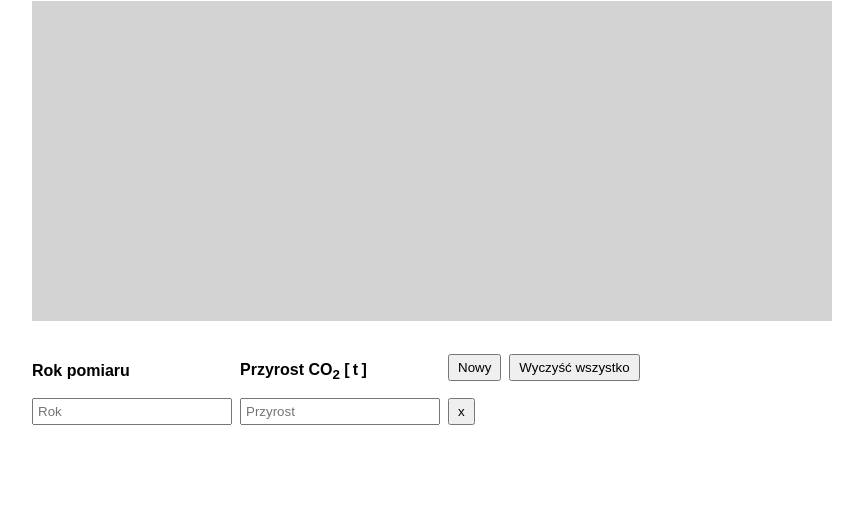
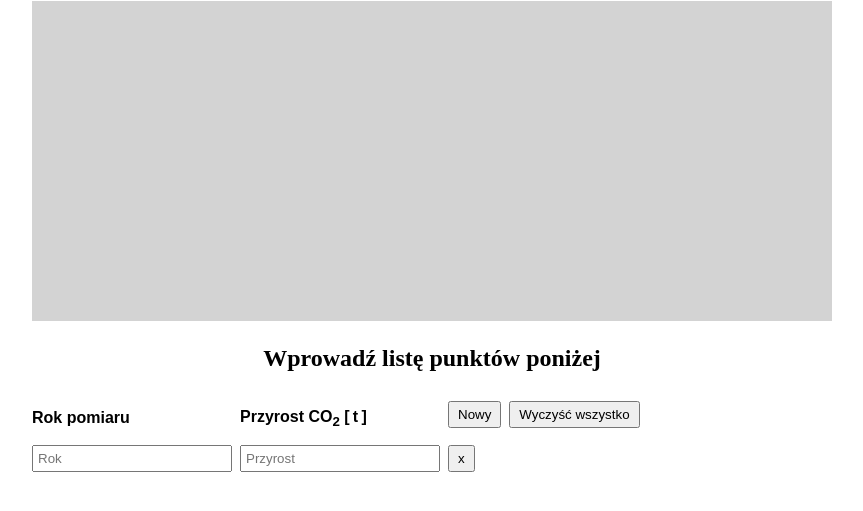
Before and after one commit to grzegorz-chojnacki/an, a plain HTML site: page P01/index.html in a window 1280 px wide. Shown: the part 79-590 px from the top of the page, without its empty margins (208-1071 px from the left). Drawn offline with Linux system fonts and the light colour scheme.

Commit message:
Added placeholder header

```diff
--- a/P01/index.html
+++ b/P01/index.html
@@ -18,7 +18,7 @@
     </section>
 
     <section>
-      <h2 id="formula"></h2>
+      <h2 id="formula">Wprowadź listę punktów poniżej</h2>
     </section>
 
     <section>
```
